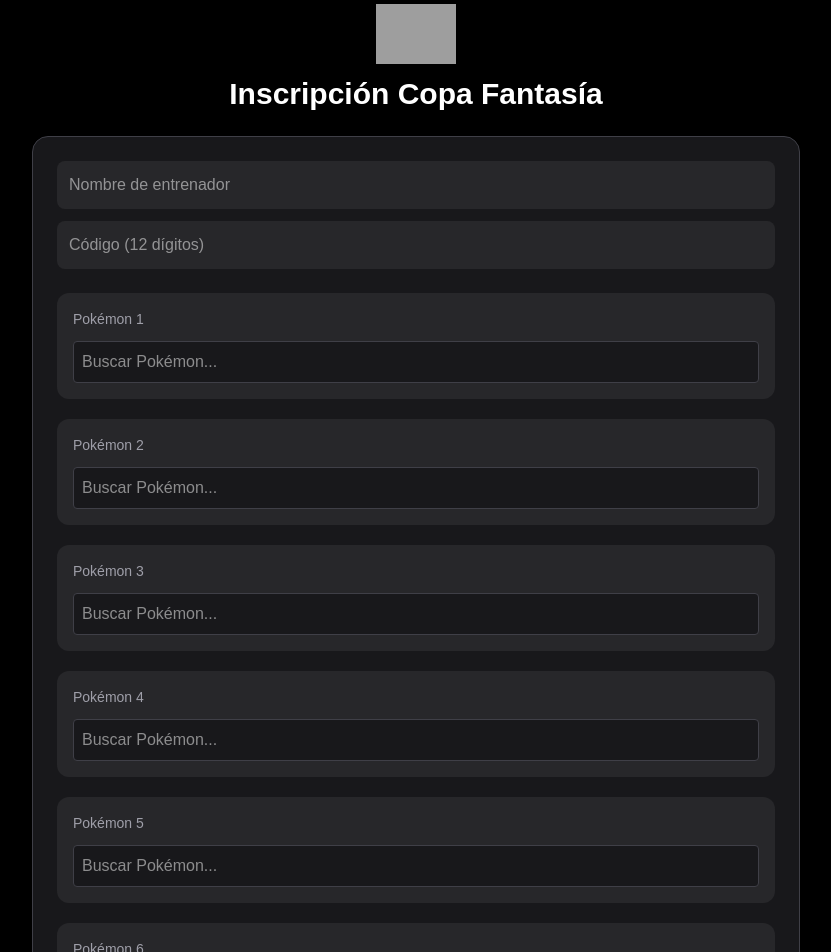
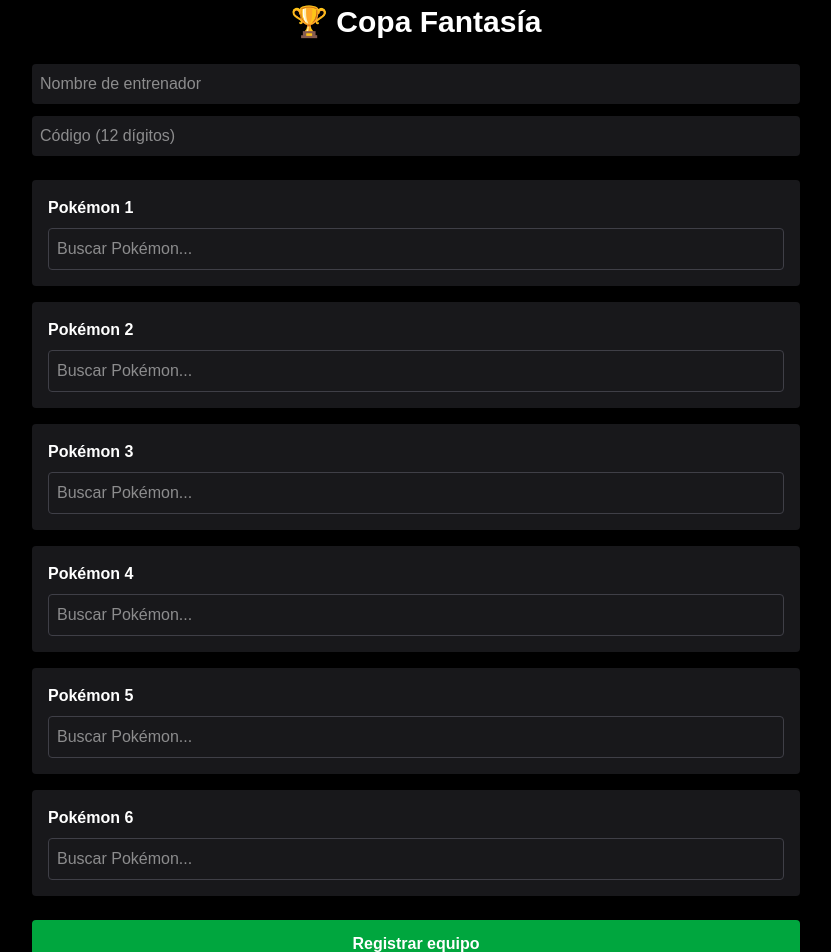
Before and after one commit to velazquezgreg/pogo-resis-pvp, a Next.js app: page /copa-fantasia/inscripcion in a window 1280 px wide. Shown: the part 20-972 px from the top of the page, without its empty margins (224-1055 px from the left). Built offline with nearby package versions, Linux system fonts and the light colour scheme; grey boxes are pictures that could not be loaded.

Commit message:
fix form

```diff
--- a/app/copa-fantasia/inscripcion/page.tsx
+++ b/app/copa-fantasia/inscripcion/page.tsx
@@ -13,6 +13,7 @@
   const [trainerName, setTrainerName] = useState("");
   const [trainerCode, setTrainerCode] = useState("");
   const [savedPlayer, setSavedPlayer] = useState<any>(null);
+  const [loading, setLoading] = useState(false);
 
   const [team, setTeam] = useState<TeamPokemon[]>(
     Array(6).fill(null).map(() => ({
@@ -29,12 +30,14 @@
 
   const [errors, setErrors] = useState<string[]>([]);
 
+  // ✅ validaciones
   const isValidType = (pokemon: Pokemon) =>
     pokemon.types.some(t => allowedTypes.includes(t));
 
   const isDuplicateSpecies = (pokemon: Pokemon, index: number) =>
     team.some((p, i) => i !== index && p.baseName === pokemon.baseName);
 
+  // 🔄 moves
   const updateMove = (
     index: number,
     field: "fastMove" | "chargedMove1" | "chargedMove2",
@@ -49,6 +52,7 @@
     setTeam(newTeam);
   };
 
+  // 🧩 seleccionar pokemon
   const updatePokemon = (index: number, pokemon: Pokemon) => {
     if (!isValidType(pokemon)) {
       setErrors([`❌ ${pokemon.name} no es válido`]);
@@ -63,13 +67,13 @@
     const newTeam = [...team];
 
     newTeam[index] = {
-      ...newTeam[index],
       name: pokemon.name,
       baseName: pokemon.baseName,
       types: pokemon.types,
       fastMove: "",
       chargedMove1: "",
       chargedMove2: "",
+      isShadow: false,
       cp: ""
     };
 
@@ -83,6 +87,7 @@
     setTeam(newTeam);
   };
 
+  // 🚀 submit
   const handleSubmit = async () => {
     const newErrors: string[] = [];
 
@@ -93,10 +98,13 @@
     team.forEach((p, i) => {
       if (!p.name) newErrors.push(`❌ Pokémon ${i + 1} faltante`);
       if (!p.fastMove) newErrors.push(`❌ Pokémon ${i + 1} sin rápido`);
-      if (!p.chargedMove1) newErrors.push(`❌ Pokémon ${i + 1} sin cargado`);
+      if (!p.chargedMove1)
+        newErrors.push(`❌ Pokémon ${i + 1} sin cargado`);
 
       if (p.cp === "" || p.cp <= 0 || p.cp > 1500) {
-        newErrors.push(`❌ Pokémon ${i + 1} debe tener PC entre 1 y 1500`);
+        newErrors.push(
+          `❌ Pokémon ${i + 1} debe tener PC entre 1 y 1500`
+        );
       }
     });
 
@@ -106,6 +114,8 @@
     }
 
     try {
+      setLoading(true);
+
       await addDoc(
         collection(db, "torneos", "copa-fantasia", "inscripciones"),
         {
@@ -118,8 +128,6 @@
 
       setSavedPlayer({ trainerName, trainerCode, team });
 
-      alert("¡Inscripción exitosa!");
-
       setTrainerName("");
       setTrainerCode("");
       setErrors([]);
@@ -127,82 +135,64 @@
     } catch (error) {
       console.error(error);
       setErrors(["Error al guardar"]);
+    } finally {
+      setLoading(false);
     }
   };
 
   const getPokemonData = (name: string) =>
     pokemonData.find(p => p.name === name);
 
+  // 🟣 SUCCESS SCREEN
+  if (savedPlayer) {
     return (
-    <div className="min-h-screen bg-black text-white flex justify-center items-center p-6">
+      <div className="min-h-screen bg-black text-white flex flex-col items-center justify-center p-6">
 
-      {savedPlayer ? (
-        /* 🎉 SUCCESS SCREEN */
-        <div className="w-full max-w-3xl space-y-6 text-center">
+        <div className="max-w-xl w-full text-center space-y-6">
 
-          <div className="space-y-3">
-            <div className="text-6xl">🎉</div>
-
-            <h1 className="text-3xl font-bold">
-              ¡Inscripción confirmada!
+          <h1 className="text-3xl font-bold text-green-400">
+            ✅ Inscripción exitosa
           </h1>
 
           <p className="text-zinc-400">
-              Nos vemos el <span className="text-white font-semibold">12 de Abril</span>
+            Nos vemos el 12 de Abril 🔥
           </p>
-          </div>
 
-          <div className="bg-zinc-900 border border-zinc-700 rounded-2xl p-6 shadow-xl">
-            <h2 className="text-xl font-bold mb-1">
+          <div className="bg-zinc-900 p-4 rounded border border-zinc-700">
+            <h2 className="font-bold text-lg">
               {savedPlayer.trainerName}
             </h2>
 
-            <p className="text-zinc-400 text-sm mb-4">
+            <div className="text-zinc-400 text-sm mb-4">
               {savedPlayer.trainerCode}
-            </p>
+            </div>
 
-            <div className="grid grid-cols-3 gap-4">
+            <div className="grid grid-cols-3 gap-3">
               {savedPlayer.team.map((p: any, i: number) => {
                 const poke = getPokemonData(p.name);
 
                 return (
-                  <div
-                    key={i}
-                    className="bg-zinc-800 rounded-xl p-3 text-center border border-zinc-700"
-                  >
+                  <div key={i} className="bg-zinc-800 p-2 rounded text-xs">
+
                     {poke?.sprite && (
                       <img
                         src={poke.sprite}
-                        className="w-16 h-16 mx-auto mb-2"
+                        className="w-12 h-12 mx-auto"
                       />
                     )}
 
-                    <div className="font-semibold text-sm">
+                    <div className="font-semibold mt-1">
                       {p.name}
                     </div>
 
-                    <div className="text-xs text-yellow-400">
+                    <div className="text-yellow-400">
                       PC {p.cp}
                     </div>
 
-                    <div className="text-xs mt-1">
-                      ⚡ {p.fastMove}
-                    </div>
-
-                    <div className="text-xs">
-                      🔋 {p.chargedMove1}
-                    </div>
-
+                    <div>⚡ {p.fastMove}</div>
+                    <div>🔋 {p.chargedMove1}</div>
                     {p.chargedMove2 && (
-                      <div className="text-xs">
-                        🔋 {p.chargedMove2}
-                      </div>
-                    )}
-
-                    {p.isShadow && (
-                      <div className="text-xs text-purple-400 mt-1">
-                        Oscuro
-                      </div>
+                      <div>🔋 {p.chargedMove2}</div>
                     )}
                   </div>
                 );
@@ -212,33 +202,33 @@
 
           <button
             onClick={() => setSavedPlayer(null)}
-            className="bg-zinc-800 hover:bg-zinc-700 px-6 py-2 rounded-lg"
+            className="bg-zinc-700 hover:bg-zinc-600 px-4 py-2 rounded"
           >
-            Registrar otro equipo
+            Nueva inscripción
           </button>
+
         </div>
-      ) : (
-        /* 🧾 FORM */
-        <div className="w-full max-w-3xl space-y-6">
+      </div>
+    );
+  }
 
-          <div className="text-center space-y-3">
-            <img
-              src="https://i.ibb.co/DPSWzghL/fantasy-cup-icon.png"
-              className="w-20 mx-auto"
-            />
-            <h1 className="text-3xl font-bold">
-              Inscripción Copa Fantasía
+  // 🧩 FORM
+  return (
+    <div className="min-h-screen bg-black text-white p-6">
+
+      <div className="max-w-3xl mx-auto space-y-6">
+
+        <h1 className="text-3xl font-bold text-center">
+          🏆 Copa Fantasía
         </h1>
-          </div>
 
-          <div className="bg-zinc-900 border border-zinc-700 rounded-2xl p-6 space-y-6">
-
+        {/* DATOS */}
         <div className="space-y-3">
           <input
             placeholder="Nombre de entrenador"
             value={trainerName}
             onChange={(e) => setTrainerName(e.target.value)}
-                className="w-full p-3 bg-zinc-800 rounded-lg"
+            className="w-full p-2 bg-zinc-900 rounded"
           />
 
           <input
@@ -248,26 +238,30 @@
               setTrainerCode(e.target.value.replace(/\D/g, ""))
             }
             maxLength={12}
-                className="w-full p-3 bg-zinc-800 rounded-lg"
+            className="w-full p-2 bg-zinc-900 rounded"
           />
         </div>
 
+        {/* ERRORES */}
         {errors.length > 0 && (
-              <div className="p-3 bg-red-900 rounded">
-                {errors.map((e, i) => <div key={i}>{e}</div>)}
+          <div className="bg-red-900 p-3 rounded">
+            {errors.map((e, i) => (
+              <div key={i}>{e}</div>
+            ))}
           </div>
         )}
 
-            {/* equipo */}
-            <div className="space-y-5">
+        {/* TEAM */}
+        <div className="space-y-4">
           {team.map((p, index) => {
             const selectedPokemon = pokemonData.find(
               pk => pk.name === p.name
             );
 
             return (
-                  <div key={index} className="bg-zinc-800 p-4 rounded-xl space-y-3">
-                    <h2 className="text-sm text-zinc-400">
+              <div key={index} className="bg-zinc-900 p-4 rounded">
+
+                <h2 className="font-bold mb-2">
                   Pokémon {index + 1}
                 </h2>
 
@@ -278,8 +272,15 @@
                   }
                 />
 
-                    {p.name && (
-                      <>
+                {/* 🔥 USAMOS baseName → evita bug */}
+                {p.baseName && selectedPokemon && (
+                  <div className="mt-3 space-y-2">
+
+                    <div className="text-sm text-zinc-400">
+                      {p.types.join(" / ")}
+                    </div>
+
+                    {/* CP */}
                     <input
                       placeholder="PC (≤1500)"
                       value={p.cp}
@@ -292,25 +293,79 @@
                         newTeam[index].cp = value === "" ? "" : num;
                         setTeam(newTeam);
                       }}
-                          className="w-full p-2 bg-zinc-700 rounded"
+                      className="w-full p-2 bg-zinc-800 rounded"
                     />
-                      </>
+
+                    {/* MOVES */}
+                    <select
+                      value={p.fastMove}
+                      onChange={(e) =>
+                        updateMove(index, "fastMove", e.target.value)
+                      }
+                      className="w-full p-2 bg-zinc-800 rounded"
+                    >
+                      <option value="">Ataque rápido</option>
+                      {selectedPokemon.fastMoves.map((m, i) => (
+                        <option key={i}>{m}</option>
+                      ))}
+                    </select>
+
+                    <select
+                      value={p.chargedMove1}
+                      onChange={(e) =>
+                        updateMove(index, "chargedMove1", e.target.value)
+                      }
+                      className="w-full p-2 bg-zinc-800 rounded"
+                    >
+                      <option value="">Ataque cargado</option>
+                      {selectedPokemon.chargedMoves.map((m, i) => (
+                        <option key={i}>{m}</option>
+                      ))}
+                    </select>
+
+                    <select
+                      value={p.chargedMove2}
+                      onChange={(e) =>
+                        updateMove(index, "chargedMove2", e.target.value)
+                      }
+                      className="w-full p-2 bg-zinc-800 rounded"
+                    >
+                      <option value="">Segundo cargado</option>
+                      {selectedPokemon.chargedMoves
+                        .filter(m => m !== p.chargedMove1)
+                        .map((m, i) => (
+                          <option key={i}>{m}</option>
+                        ))}
+                    </select>
+
+                    <label className="text-sm">
+                      <input
+                        type="checkbox"
+                        checked={p.isShadow}
+                        onChange={(e) =>
+                          toggleShadow(index, e.target.checked)
+                        }
+                      />{" "}
+                      Oscuro
+                    </label>
+
+                  </div>
                 )}
               </div>
             );
           })}
         </div>
 
+        {/* BOTÓN */}
         <button
           onClick={handleSubmit}
-              className="w-full bg-green-600 p-3 rounded-xl font-bold"
+          disabled={loading}
+          className="w-full bg-green-600 hover:bg-green-700 p-3 rounded font-bold disabled:opacity-50"
         >
-              Registrar equipo
+          {loading ? "Guardando..." : "Registrar equipo"}
         </button>
 
       </div>
     </div>
-      )}
-    </div>
   );
 }
```
Lines whose indentation alone changed are shown as unchanged.
